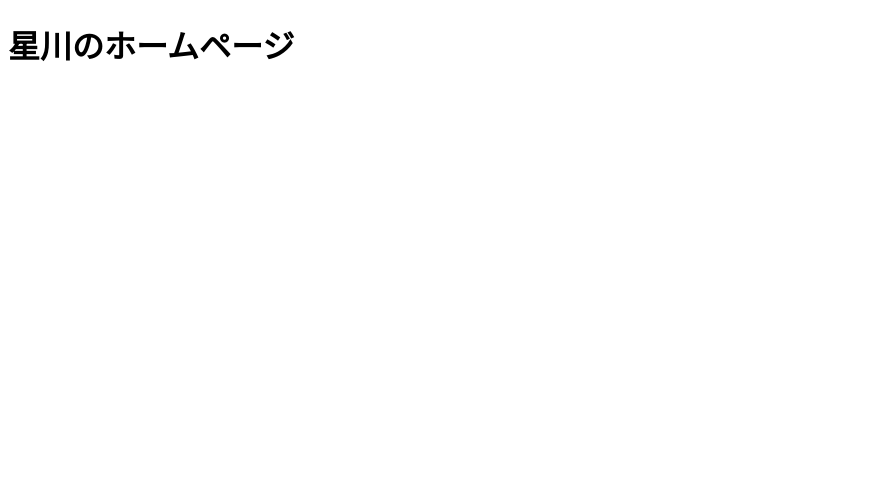
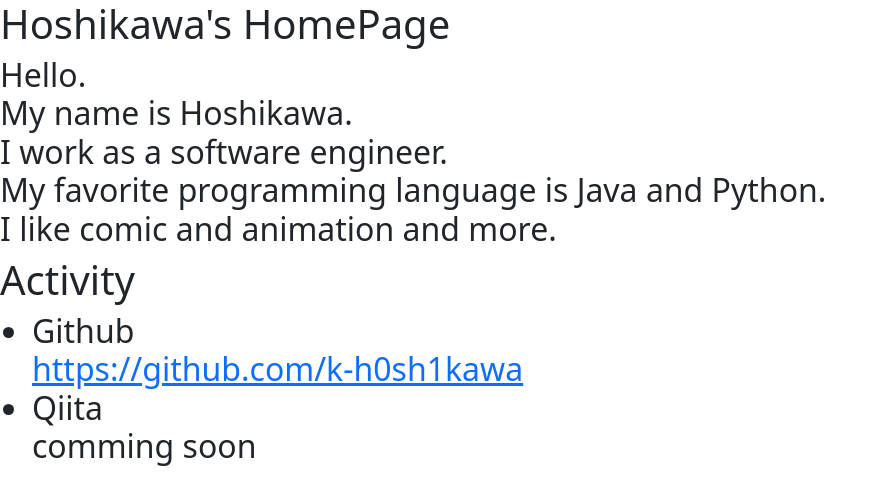
Before and after one commit to k-h0shikawa/k-h0shikawa.github.io, a plain HTML site: page index.html in a window 1280 px wide. Shown: the whole page, without its empty margins (0-887 px from the left). Drawn offline with nearby package versions, Linux system fonts and the light colour scheme.

Commit message:
add contents

```diff
--- /dev/null
+++ b/css/style.css
@@ -0,0 +1,3 @@
+h1 {
+    color: red;
+}
--- a/index.html
+++ b/index.html
@@ -1,8 +1,47 @@
-<!DOCTYPE html>
-<html lang = "ja">
-    <head>
-        <meta charset="utf-8">
-        <title>星川のホームページ</title>
-        <h1>星川のホームページ</h1>
-    </head>
+<!doctype html>
+<html lang="en">
+  <head>
+    <!-- Required meta tags -->
+    <meta charset="utf-8">
+    <meta name="viewport" content="width=device-width, initial-scale=1">
+
+    <!-- Bootstrap CSS -->
+    <link href="https://cdn.jsdelivr.net/npm/bootstrap@5.0.2/dist/css/bootstrap.min.css" rel="stylesheet" integrity="sha384-EVSTQN3/azprG1Anm3QDgpJLIm9Nao0Yz1ztcQTwFspd3yD65VohhpuuCOmLASjC" crossorigin="anonymous">
+
+    <title>Hoshikawa's HomePage</title>
+  </head>
+  <body>
+    <div>
+        <h1>Hoshikawa's HomePage</h1>
+        <div>
+            <p class="h2">Hello.<br>
+            My name is Hoshikawa.<br>
+            I work as a software engineer.<br>
+            My favorite programming language is Java and Python.<br>
+            I like comic and animation and more.</p>
+        </div>
+    </div>
+    <div>
+        <h1>Activity</h1>
+        <div>
+            <ul class="h2">
+                <li>Github</li>
+                <a href="https://github.com/k-h0sh1kawa">https://github.com/k-h0sh1kawa</a>
+                <li>Qiita</li>
+                comming soon
+            </ul>
+        </div>
+    </div>
+
+    <!-- Optional JavaScript; choose one of the two! -->
+
+    <!-- Option 1: Bootstrap Bundle with Popper -->
+    <script src="https://cdn.jsdelivr.net/npm/bootstrap@5.0.2/dist/js/bootstrap.bundle.min.js" integrity="sha384-MrcW6ZMFYlzcLA8Nl+NtUVF0sA7MsXsP1UyJoMp4YLEuNSfAP+JcXn/tWtIaxVXM" crossorigin="anonymous"></script>
+
+    <!-- Option 2: Separate Popper and Bootstrap JS -->
+    <!--
+    <script src="https://cdn.jsdelivr.net/npm/@popperjs/core@2.9.2/dist/umd/popper.min.js" integrity="sha384-IQsoLXl5PILFhosVNubq5LC7Qb9DXgDA9i+tQ8Zj3iwWAwPtgFTxbJ8NT4GN1R8p" crossorigin="anonymous"></script>
+    <script src="https://cdn.jsdelivr.net/npm/bootstrap@5.0.2/dist/js/bootstrap.min.js" integrity="sha384-cVKIPhGWiC2Al4u+LWgxfKTRIcfu0JTxR+EQDz/bgldoEyl4H0zUF0QKbrJ0EcQF" crossorigin="anonymous"></script>
+    -->
+  </body>
 </html>
```
Also changed, not shown: 1 other file.
